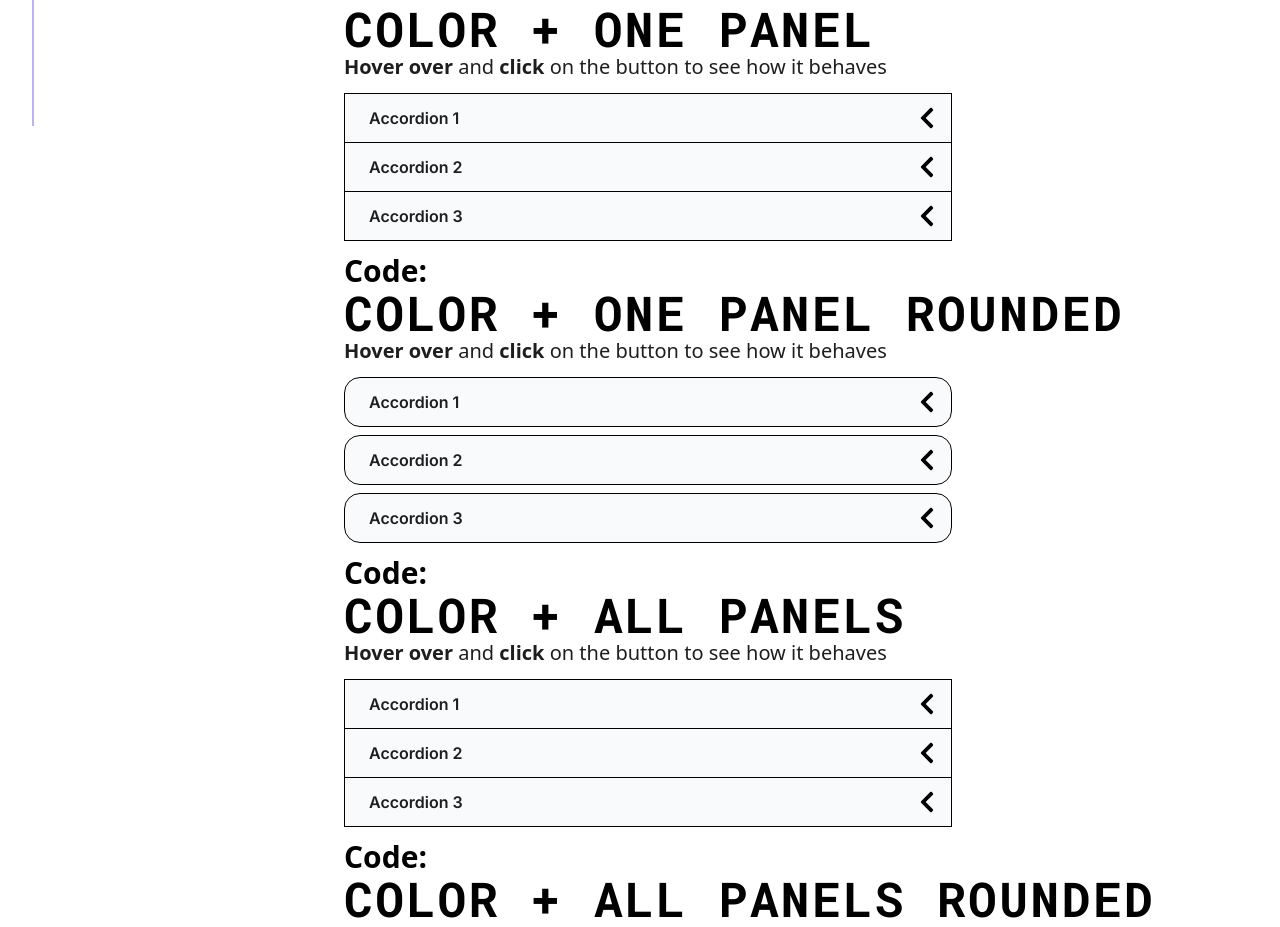
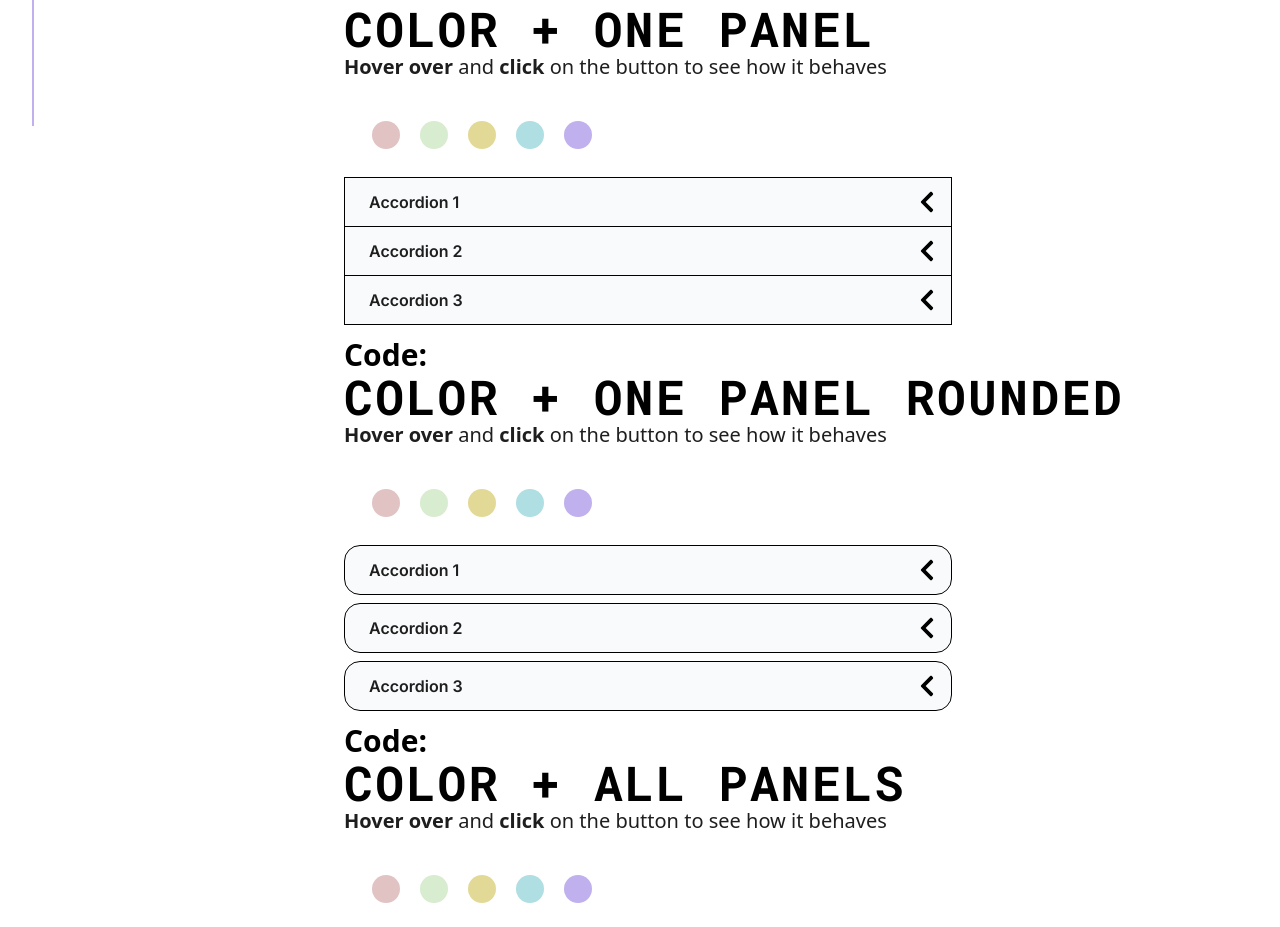
Before and after one commit to nataliakuntic/pastel-ui, a React (Vite) app: page /accordion in a window 1280 px wide. Shown: the part 906-1833 px from the top of the page. Built offline with nearby package versions, Linux system fonts and the light colour scheme.

Commit message:
COLOR SCHEME PICKER DESIGN DONE
Added component that presents color variants of
the library components (used customized button
for it as its semantically appropriate).

Added its instances to the Accordion Page.

```diff
--- a/src/pastel-ui-website/pages/AccordionPage.tsx
+++ b/src/pastel-ui-website/pages/AccordionPage.tsx
@@ -5,6 +5,7 @@ import ComponentBreadcrumb from "./partials/ComponentBreadcrumb";
 import ComponentDescription from "./partials/ComponentDescription";
 import ParagraphText from "./partials/ParagraphText";
 import SubsectionHeading from "./partials/SubsectionHeading";
+import ColorSchemePicker from "./partials/ColorSchemePicker";
 
 const AccordionPage: React.FC = () => {
   const items = [
@@ -59,6 +60,8 @@ const AccordionPage: React.FC = () => {
         behaves
       </ParagraphText>
 
+      <ColorSchemePicker />
+
       <Accordion items={items} />
 
       <SubsectionHeading>Code:</SubsectionHeading>
@@ -73,6 +76,8 @@ const AccordionPage: React.FC = () => {
         behaves
       </ParagraphText>
 
+      <ColorSchemePicker />
+
       <Accordion items={items} roundedPanels />
 
       <SubsectionHeading>Code:</SubsectionHeading>
@@ -84,6 +89,8 @@ const AccordionPage: React.FC = () => {
         <span className="font-bold"> click</span> on the button to see how it
         behaves
       </ParagraphText>
+
+      <ColorSchemePicker />
 
       <Accordion items={items} multiple />
 
@@ -99,6 +106,8 @@ const AccordionPage: React.FC = () => {
         behaves
       </ParagraphText>
 
+      <ColorSchemePicker />
+
       <Accordion items={items} multiple roundedPanels />
 
       <SubsectionHeading>Code:</SubsectionHeading>
--- a/src/pastel-ui-website/pages/partials/ColorSchemePicker.tsx
+++ b/src/pastel-ui-website/pages/partials/ColorSchemePicker.tsx
@@ -1,9 +1,13 @@
-function ColorSchemePicker() {
+const ColorSchemePicker: React.FC = () => {
   return (
-    <div>
-      <h1>ColorSchemePicker</h1>
+    <div className="flex flex-row gap-5 mt-10 m-7">
+      <button className="w-7 h-7 rounded-full bg-danger cursor-pointer" />
+      <button className="w-7 h-7 rounded-full bg-success cursor-pointer" />
+      <button className="w-7 h-7 rounded-full bg-warning cursor-pointer" />
+      <button className="w-7 h-7 rounded-full bg-info cursor-pointer" />
+      <button className="w-7 h-7 rounded-full bg-muted cursor-pointer" />
     </div>
   );
-}
+};
 
 export default ColorSchemePicker;
```
